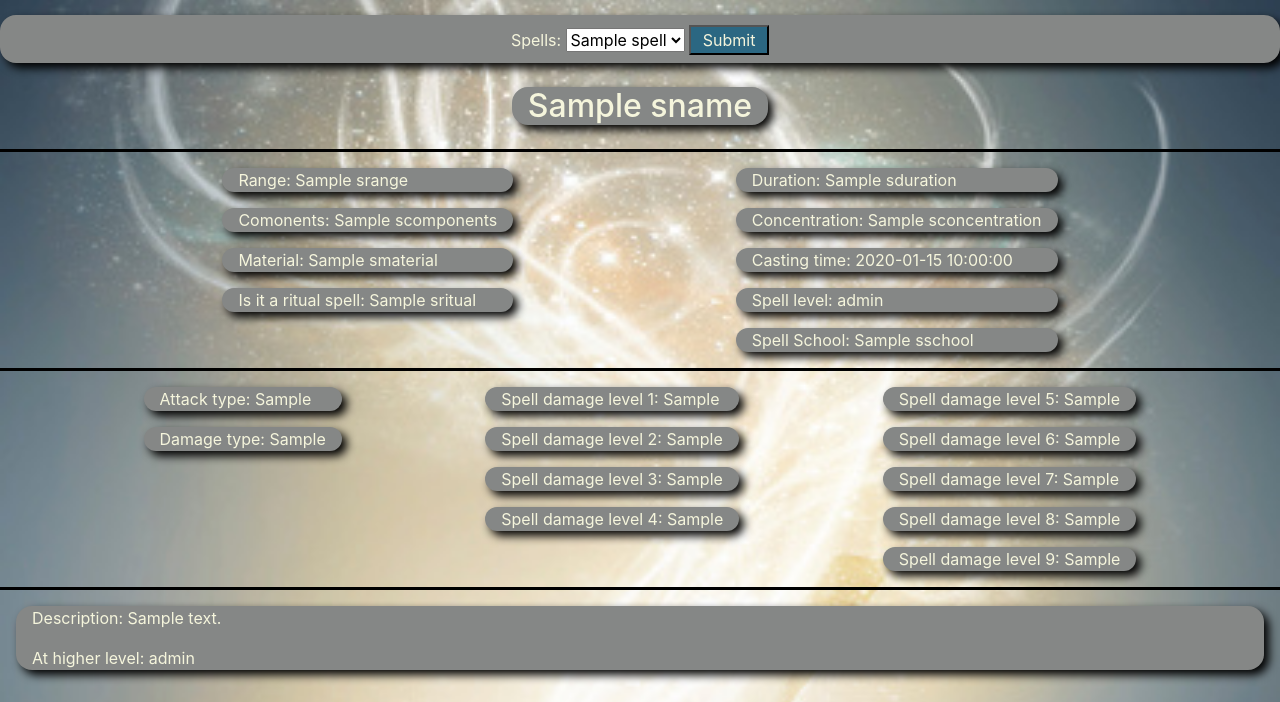
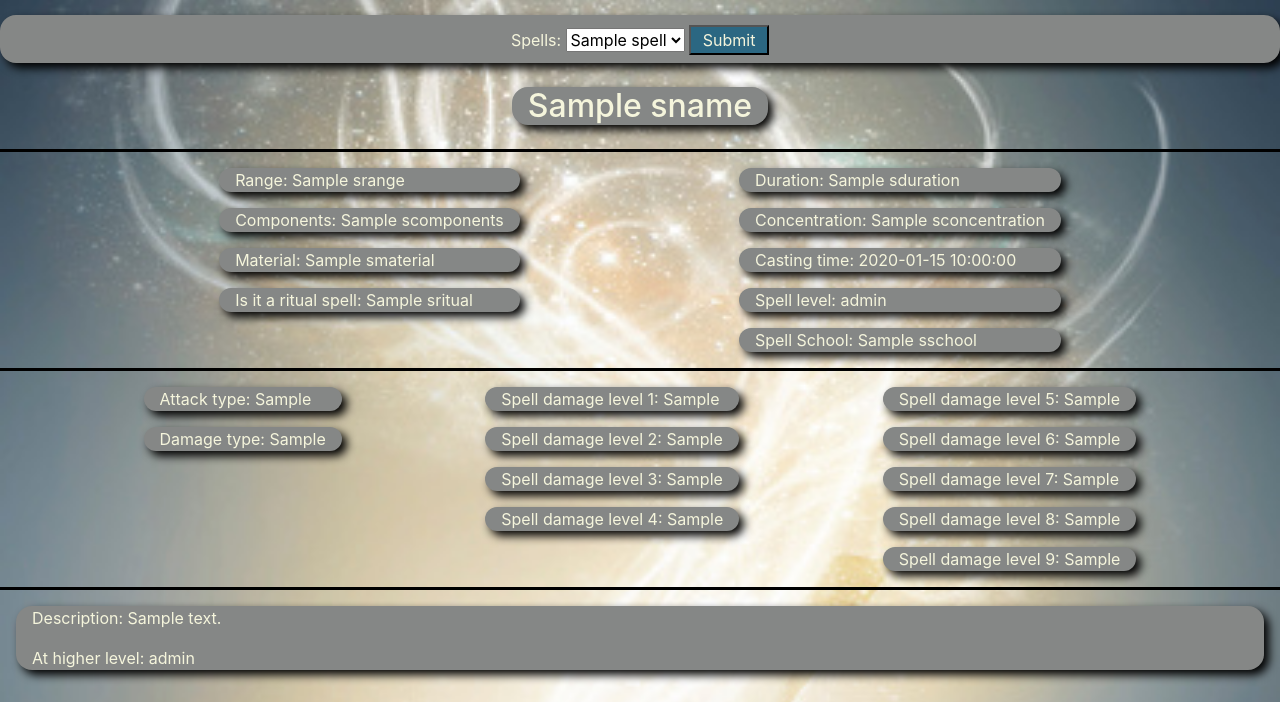
Before and after one commit to tjmer/capstone, a Flask app: template the_assistant/templates/spells.html in a window 1280 px wide. Shown: the part 107-809 px from the top of the page. Run offline with Flask 2, Linux system fonts and the light colour scheme; the template is opened without the code that fills it: most values are stand-ins (such as "Sample title", 1, 10 or a date in 2020); some libraries are stand-ins or nearby versions; some web fonts are replaced.

Commit message:
fixed spelling error

```diff
--- a/the_assistant/templates/spells.html
+++ b/the_assistant/templates/spells.html
@@ -19,7 +19,7 @@
         <section id="spell-item-section">
             <section class="spell-items-info">
                 <p class="spell-sect">Range: {{ srange }}</p>
-                <p class="spell-sect">Comonents: {{ scomponents }}</p>
+                <p class="spell-sect">Components: {{ scomponents }}</p>
                 <p class="spell-sect">Material: {{ smaterial }}</p>
                 <p class="spell-sect">Is it a ritual spell: {{ sritual }}</p>
             </section>
```
